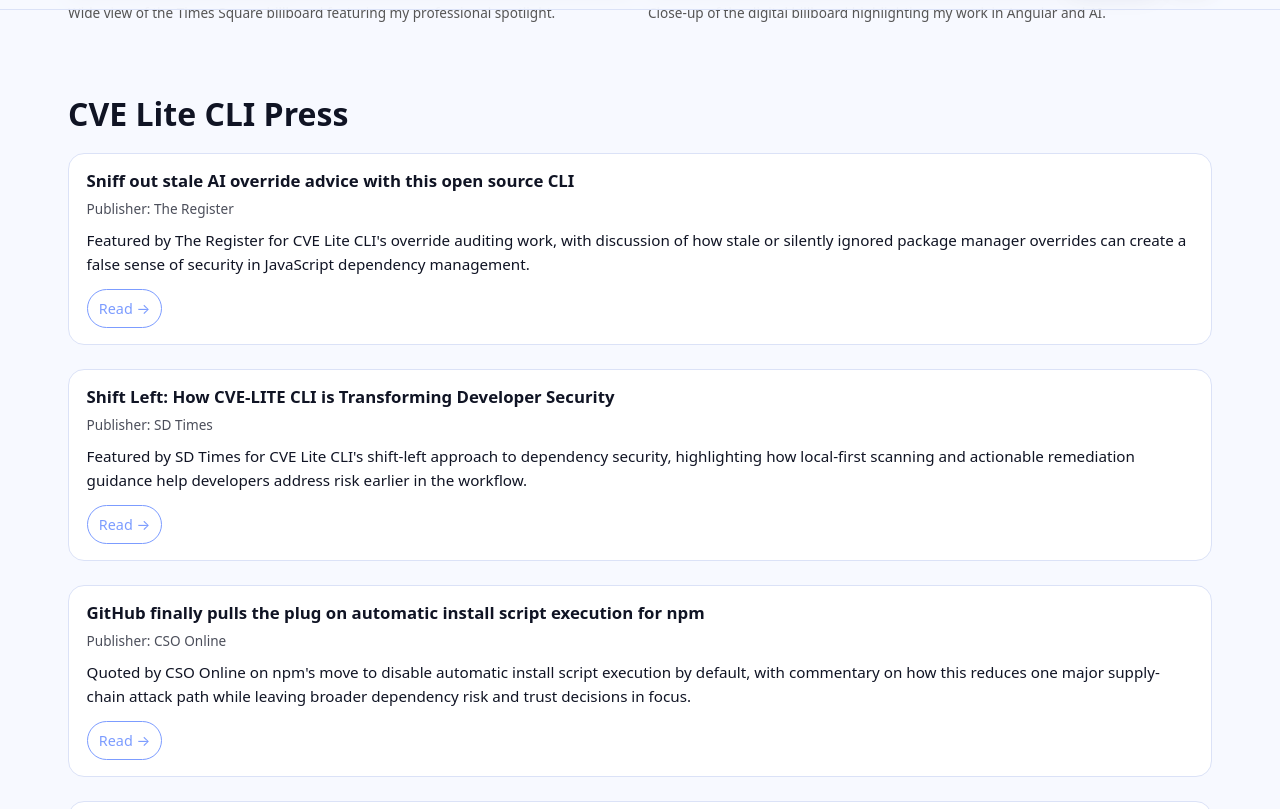
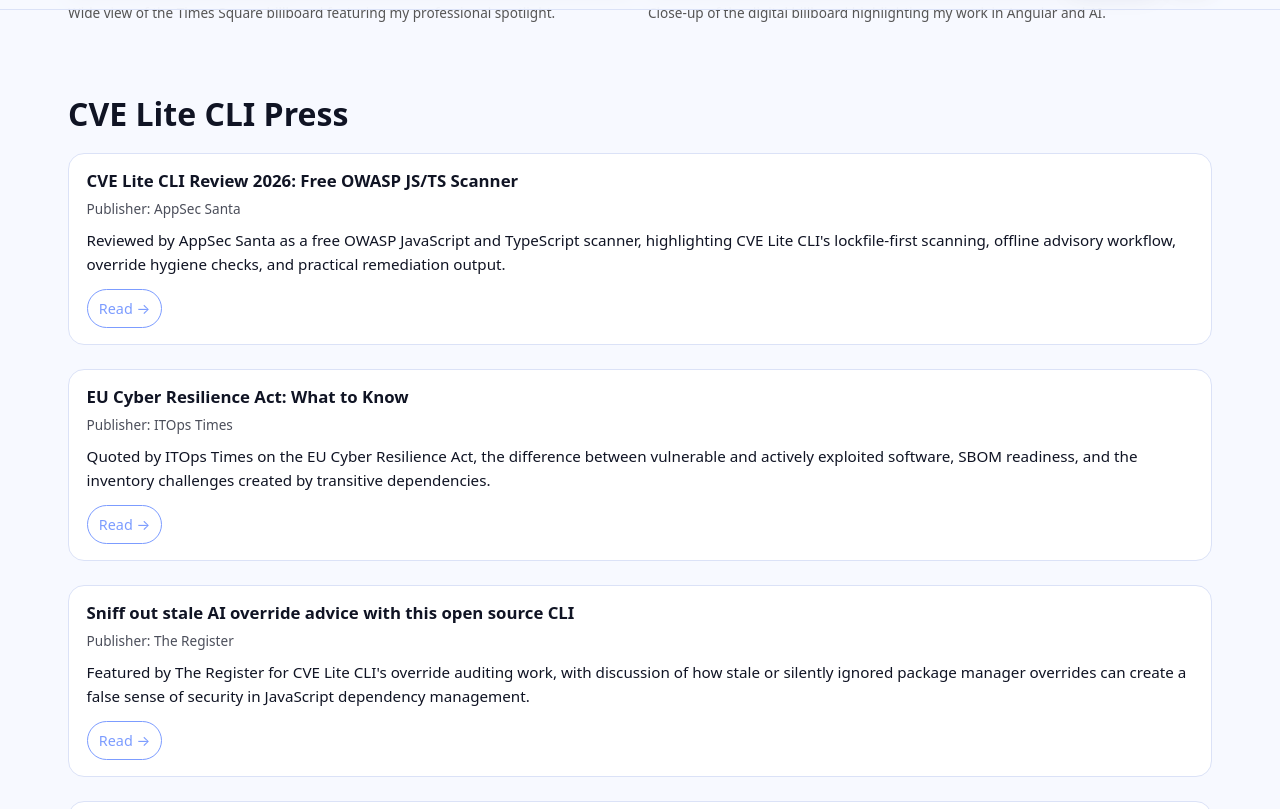
Before and after one commit to sonukapoor/sonukapoor-site.com, a Jekyll site: the page built from media.md, in a window 1280 px wide and 900 px high, scrolled down 797 px, cut to the strip 91-900 px from the top of the window. Built offline with Jekyll 4.4.1, drawn with Linux system fonts in a browser that asks for light colours.

Commit message:
docs: add latest CVE Lite media coverage

```diff
--- a/media.md
+++ b/media.md
@@ -26,10 +26,26 @@
       about: { "@id": "https://sonukapoor.com/#person" }
     - "@type": "ItemList"
       "@id": "https://sonukapoor.com/media/#itemlist"
-      numberOfItems: 44
+      numberOfItems: 46
       itemListElement:
         - "@type": "ListItem"
           position: 1
+          item:
+            "@type": "NewsArticle"
+            headline: "CVE Lite CLI Review 2026: Free OWASP JS/TS Scanner"
+            publisher: { "@type": "Organization", name: "AppSec Santa" }
+            url: "https://appsecsanta.com/cve-lite-cli"
+            about: { "@id": "https://sonukapoor.com/#person" }
+        - "@type": "ListItem"
+          position: 2
+          item:
+            "@type": "NewsArticle"
+            headline: "EU Cyber Resilience Act: What to Know"
+            publisher: { "@type": "Organization", name: "ITOps Times" }
+            url: "https://itopstimes.com/cybersecurity/eu-cyber-resilience-act-what-to-know/"
+            about: { "@id": "https://sonukapoor.com/#person" }
+        - "@type": "ListItem"
+          position: 3
           item:
             "@type": "NewsArticle"
             headline: "As AI speeds coding, CVE Lite CLI keeps security deliberately AI-free"
@@ -428,6 +444,28 @@
 <h2 class="media-section-title" id="cve-lite-press">CVE Lite CLI Press</h2>
 
 <div class="cards">
+
+  <div class="card">
+    <h2>CVE Lite CLI Review 2026: Free OWASP JS/TS Scanner</h2>
+    <div class="card-meta">Publisher: AppSec Santa</div>
+    <p class="card-desc">
+      Reviewed by AppSec Santa as a free OWASP JavaScript and TypeScript scanner, highlighting CVE Lite CLI's lockfile-first scanning, offline advisory workflow, override hygiene checks, and practical remediation output.
+    </p>
+    <div class="card-actions">
+      <a href="https://appsecsanta.com/cve-lite-cli" target="_blank" rel="noopener">Read →</a>
+    </div>
+  </div>
+
+  <div class="card">
+    <h2>EU Cyber Resilience Act: What to Know</h2>
+    <div class="card-meta">Publisher: ITOps Times</div>
+    <p class="card-desc">
+      Quoted by ITOps Times on the EU Cyber Resilience Act, the difference between vulnerable and actively exploited software, SBOM readiness, and the inventory challenges created by transitive dependencies.
+    </p>
+    <div class="card-actions">
+      <a href="https://itopstimes.com/cybersecurity/eu-cyber-resilience-act-what-to-know/" target="_blank" rel="noopener">Read →</a>
+    </div>
+  </div>
 
   <div class="card">
     <h2>Sniff out stale AI override advice with this open source CLI</h2>
```
Also changed, not shown: other parts of media.md (+43 -43 lines).
